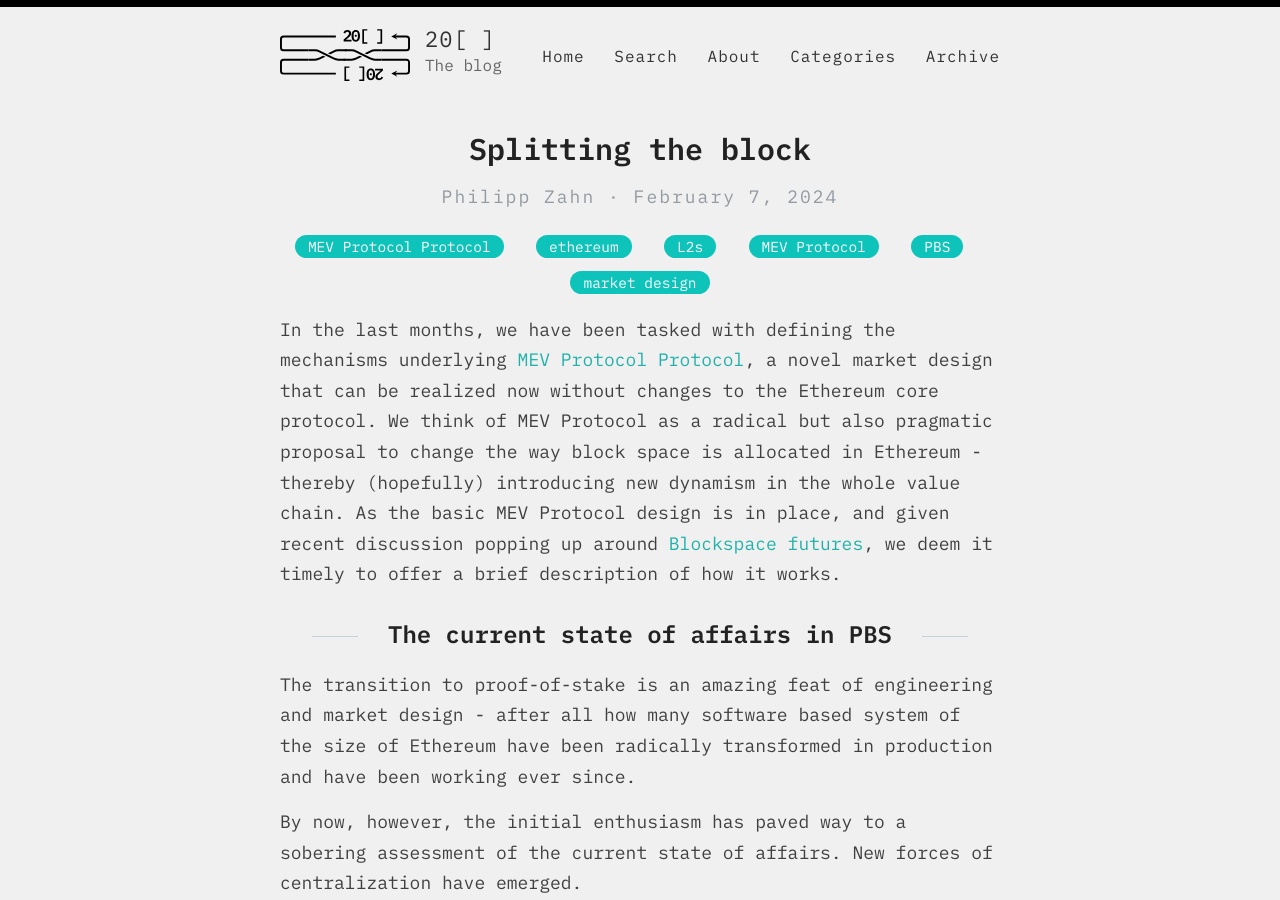
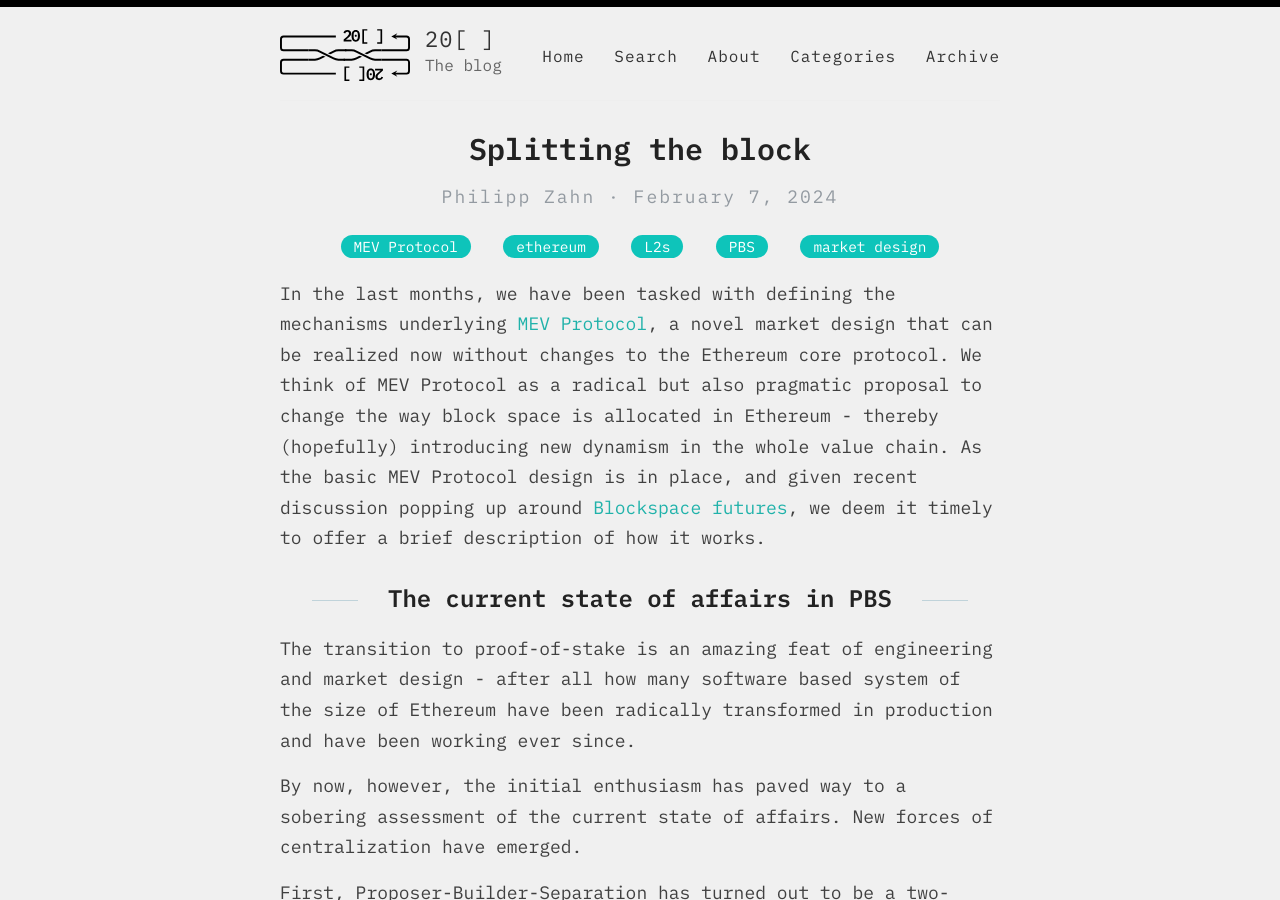
Before and after one commit to eric-downes/20sq-blog, a Jekyll site: the page built from _posts/2024-02-07-mev-io-initial-announcement.md, in a window 1280 px wide and 900 px high. Built offline with Jekyll 4.4.1, drawn with Linux system fonts in a browser that asks for light colours; some web fonts are replaced; formulas are drawn with MathJax 3.

Commit message:
Corrected doubling of protocol

```diff
--- a/_posts/2024-02-07-mev-io-initial-announcement.md
+++ b/_posts/2024-02-07-mev-io-initial-announcement.md
@@ -1,14 +1,14 @@
 ---
 layout: post
 title: "Splitting the block"
-excerpt: "In the last months, we have been tasked with defining the mechanisms underlying MEV Protocol Protocol, a novel market design that can be realized now without changes to the Ethereum core protocol. As MEV Protocol Protocol is getting very close to launch, we deem it timely to offer a brief description of how it works."
+excerpt: "In the last months, we have been tasked with defining the mechanisms underlying MEV Protocol, a novel market design that can be realized now without changes to the Ethereum core protocol. As MEV  Protocol is getting very close to launch, we deem it timely to offer a brief description of how it works."
 author: Philipp Zahn
-categories: [MEV Protocol Protocol, ethereum, L2s, MEV Protocol, PBS, market design]
+categories: [MEV Protocol, ethereum, L2s, MEV Protocol, PBS, market design]
 date: 2024-02-07
 usemathjax: true
 ---
 
-In the last months, we have been tasked with defining the mechanisms underlying [MEV Protocol Protocol](https://mev.io), a novel market design that can be realized now without changes to the Ethereum core protocol. We think of MEV Protocol as a radical but also pragmatic proposal to change the way block space is allocated in Ethereum - thereby (hopefully) introducing new dynamism in the whole value chain. As the basic MEV Protocol design is in place, and given recent discussion popping up around [Blockspace futures](https://ethresear.ch/t/execution-tickets/17944), we deem it timely to offer a brief description of how it works.
+In the last months, we have been tasked with defining the mechanisms underlying [MEV Protocol](https://mev.io), a novel market design that can be realized now without changes to the Ethereum core protocol. We think of MEV Protocol as a radical but also pragmatic proposal to change the way block space is allocated in Ethereum - thereby (hopefully) introducing new dynamism in the whole value chain. As the basic MEV Protocol design is in place, and given recent discussion popping up around [Blockspace futures](https://ethresear.ch/t/execution-tickets/17944), we deem it timely to offer a brief description of how it works.
 
 ## The current state of affairs in PBS
 
```
